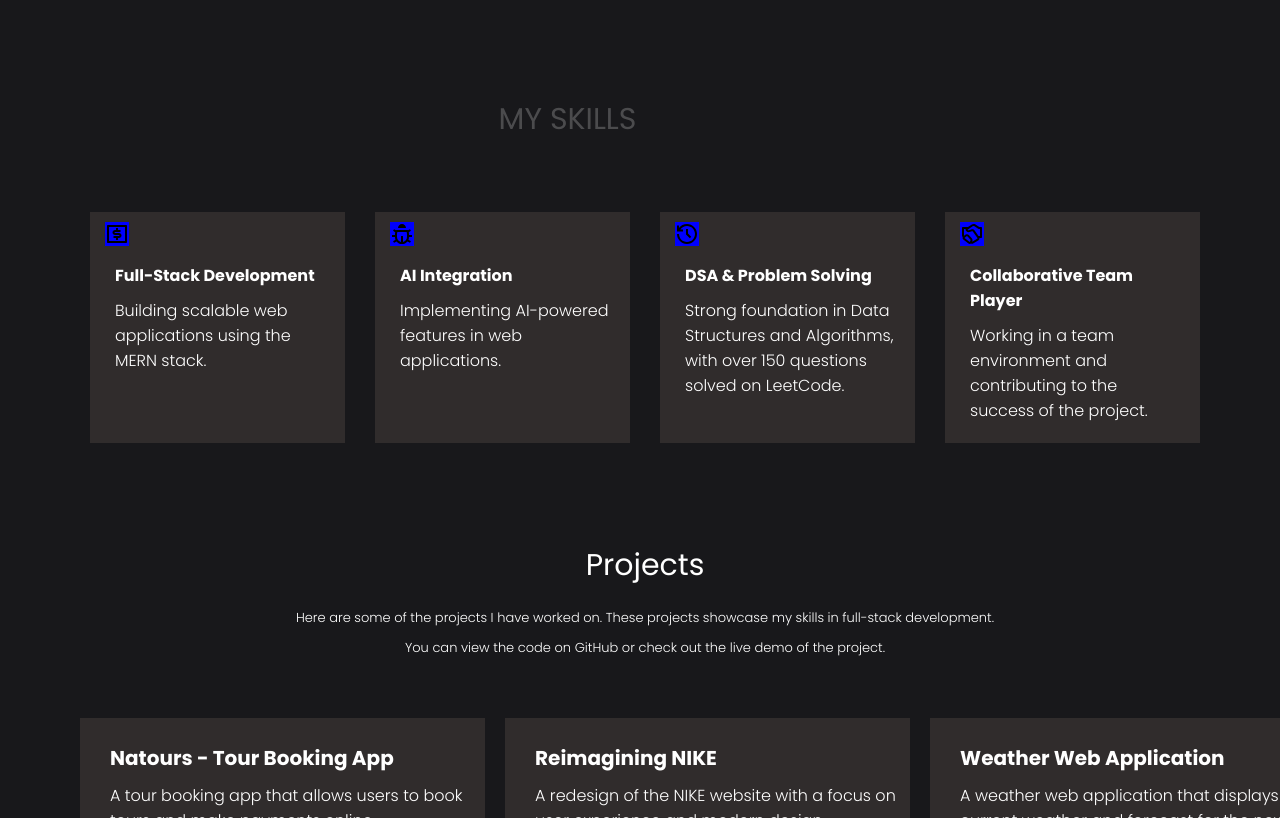
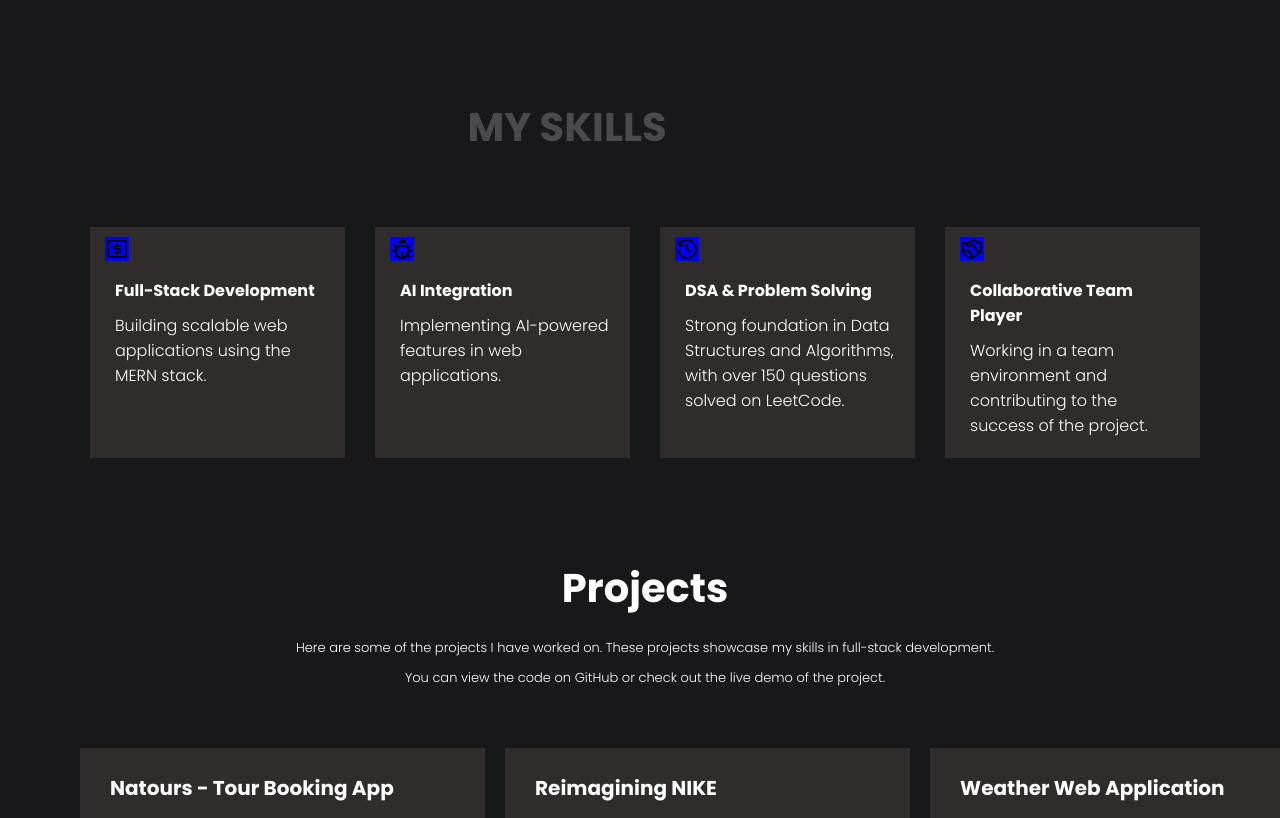
Before and after one commit to Prem-Kumar02/Dev-Portfolio, a plain HTML site: page index.html in a window 1280 px wide. Shown: the part 636-1454 px from the top of the page. Drawn offline with Linux system fonts and the light colour scheme.

Commit message:
added class to index.html

```diff
--- a/index.html
+++ b/index.html
@@ -59,7 +59,7 @@
 
     <div class="features-tab">
       <div id="02" class="features-heading block">
-        <p>MY SKILLS</p>
+        <p class="p3">MY SKILLS</p>
       </div>
       <div class="card-grid block">
         <div class="card">
@@ -93,7 +93,7 @@
 
     <div class="pricing-tab">
       <div id="03" class="pricing-heading block">
-        <p>Projects</p>
+        <p class="p3">Projects</p>
       </div>
       <div class="pricing-subheading block">
         <p>
```
